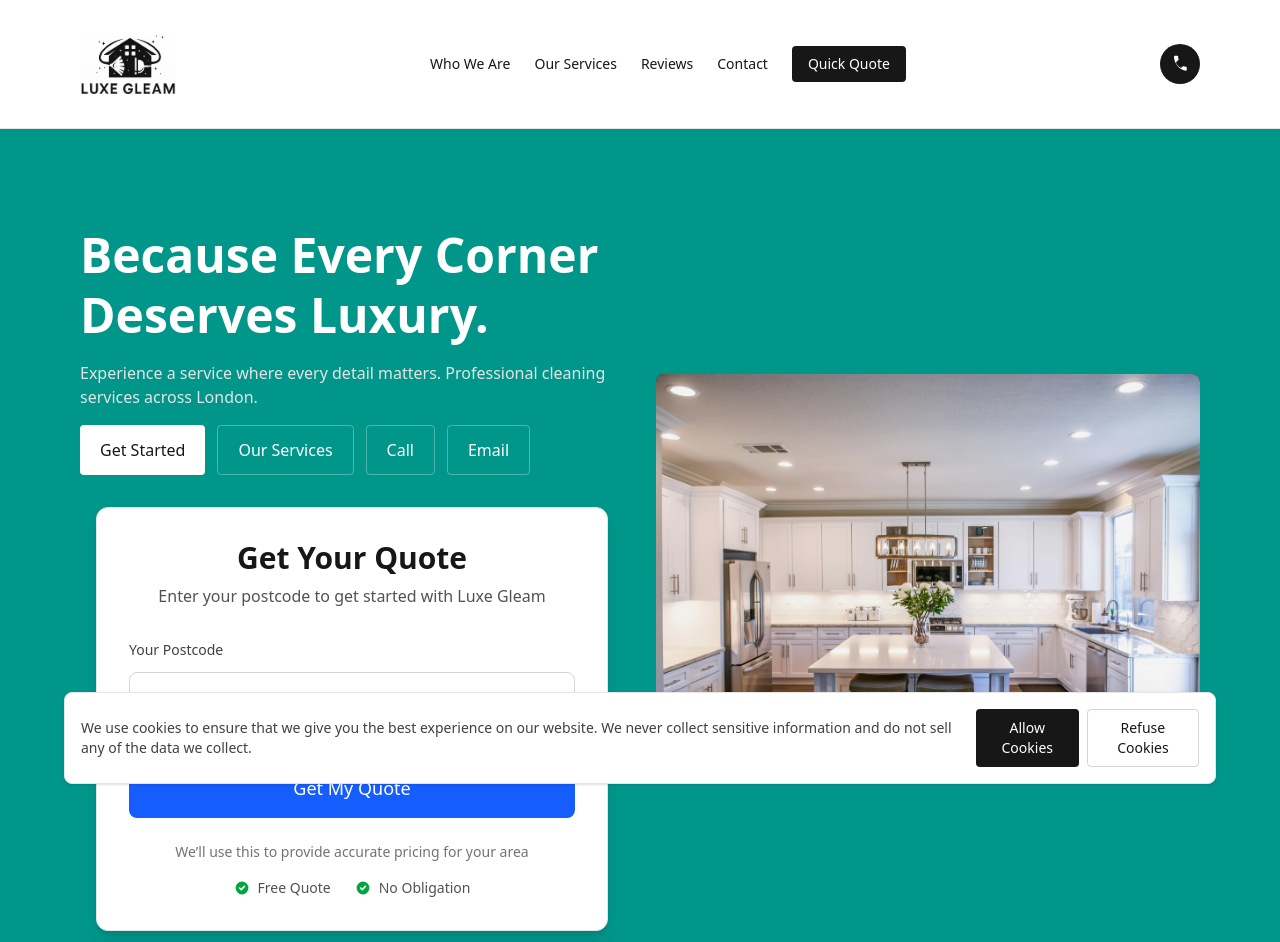
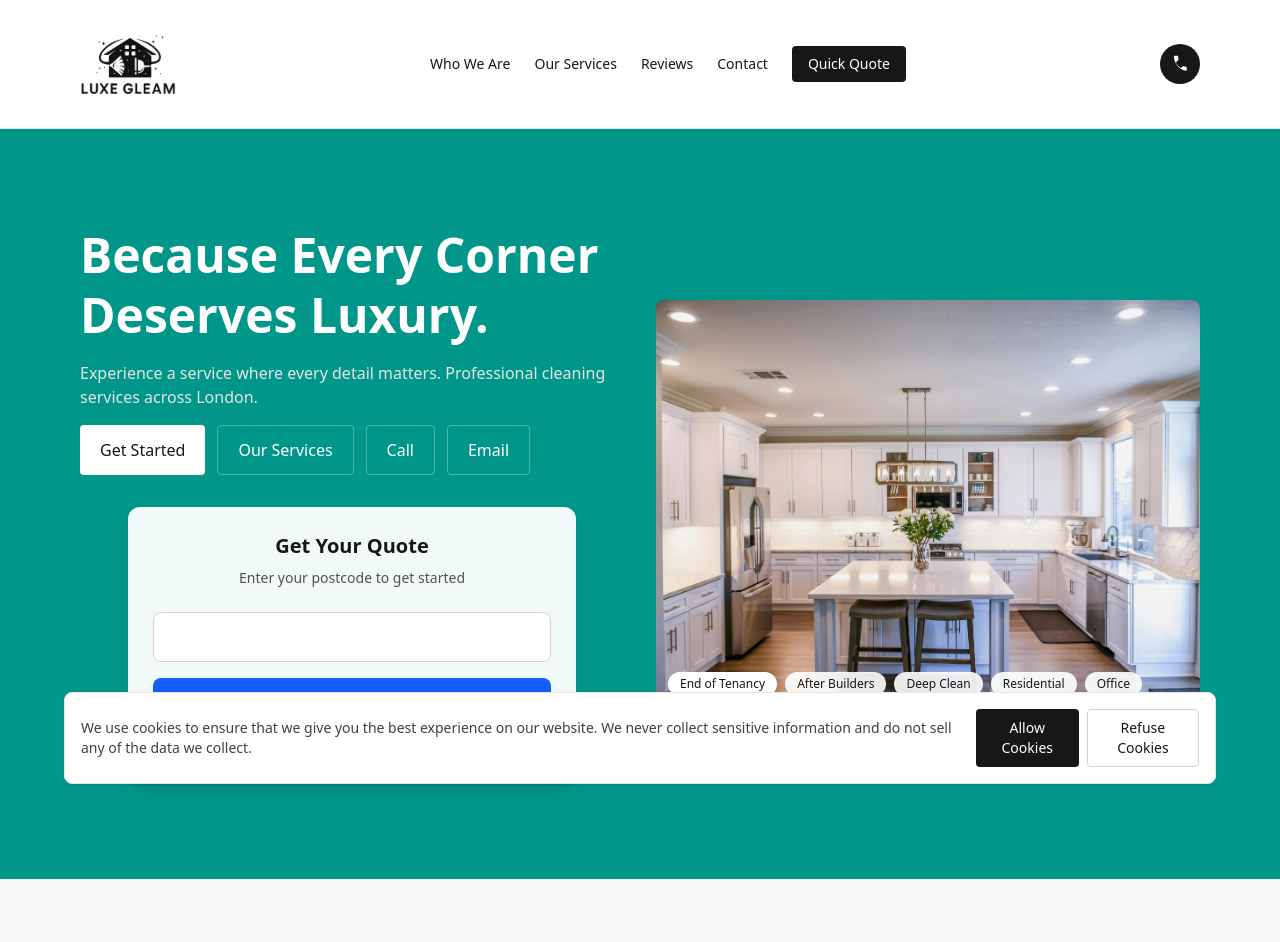
Before and after one commit to malikusama755/kaazhclean, a Next.js app: page / in a window 1280 px wide. Shown: the top 942 px of the page. Built offline with nearby package versions, Linux system fonts and the light colour scheme.

Commit message:
Update project with latest changes

```diff
--- a/src/app/quick-quote/page.tsx
+++ b/src/app/quick-quote/page.tsx
@@ -233,10 +233,10 @@ function QuickQuoteContent() {
       <div className="mx-auto max-w-4xl px-4 py-8">
         {/* Progress Bar */}
         <div className="mb-8">
-          <div className="flex items-center justify-center space-x-4 mb-6">
+          <div className="flex items-center justify-center space-x-2 sm:space-x-4 mb-6 overflow-x-auto">
             {[1, 2, 3, 4, 5].map((step) => (
-              <div key={step} className="flex items-center">
-                <div className={`w-8 h-8 rounded-full flex items-center justify-center text-sm font-medium ${
+              <div key={step} className="flex items-center flex-shrink-0">
+                <div className={`w-6 h-6 sm:w-8 sm:h-8 rounded-full flex items-center justify-center text-xs sm:text-sm font-medium ${
                   currentStep >= step
                     ? 'bg-blue-600 text-white'
                     : 'bg-neutral-200 text-neutral-600'
@@ -244,7 +244,7 @@ function QuickQuoteContent() {
                   {step}
                 </div>
                 {step < 5 && (
-                  <div className={`h-0.5 w-12 ${
+                  <div className={`h-0.5 w-6 sm:w-12 ${
                     currentStep > step ? 'bg-blue-600' : 'bg-neutral-200'
                   }`} />
                 )}
@@ -255,7 +255,7 @@ function QuickQuoteContent() {
 
         {/* Step 1: Customize Your Clean */}
         {currentStep === 1 && (
-          <div className="bg-white rounded-lg shadow-sm border border-neutral-200 p-8">
+          <div className="bg-white rounded-lg shadow-sm border border-neutral-200 p-4 sm:p-8">
             <h1 className="text-2xl font-bold text-neutral-900 mb-6">Customise your clean</h1>
 
             {/* Postcode Input */}
@@ -417,22 +417,22 @@ function QuickQuoteContent() {
             {/* Extra Tasks */}
             <div className="mb-8">
               <h3 className="text-lg font-medium text-neutral-900 mb-4">Extra tasks (optional)</h3>
-              <div className="grid grid-cols-2 md:grid-cols-3 gap-4">
+              <div className="grid grid-cols-2 sm:grid-cols-3 gap-3 sm:gap-4">
                 {extraTaskOptions.map((task) => (
                   <button
                     key={task.id}
                     type="button"
                     onClick={() => handleExtraTaskToggle(task.id)}
-                    className={`p-6 rounded-lg border-2 text-center transition-all hover:shadow-md ${
+                    className={`p-4 sm:p-6 rounded-lg border-2 text-center transition-all hover:shadow-md ${
                       extraTasks.includes(task.id)
                         ? 'border-blue-600 bg-blue-50'
                         : 'border-neutral-200 hover:border-neutral-300'
                     }`}
                   >
-                    <div className="flex justify-center mb-3">
+                    <div className="flex justify-center mb-2 sm:mb-3">
                       {task.icon}
                     </div>
-                    <div className="text-sm font-medium text-neutral-900">{task.name}</div>
+                    <div className="text-xs sm:text-sm font-medium text-neutral-900">{task.name}</div>
                   </button>
                 ))}
               </div>
@@ -456,15 +456,15 @@ function QuickQuoteContent() {
 
         {/* Step 2: Service Selection & Duration */}
         {currentStep === 2 && (
-          <div className="bg-white rounded-lg shadow-sm border border-neutral-200 p-8">
+          <div className="bg-white rounded-lg shadow-sm border border-neutral-200 p-4 sm:p-8">
             <h1 className="text-2xl font-bold text-neutral-900 mb-6">What type of clean do you need?</h1>
 
-            <div className="grid gap-4 md:grid-cols-2 mb-8">
+            <div className="grid gap-4 grid-cols-1 sm:grid-cols-2 mb-8">
               {services.map((service) => (
                 <button
                   key={service.id}
                   onClick={() => setSelectedService(service.id)}
-                  className={`p-6 rounded-lg border-2 text-left transition-all hover:shadow-md ${
+                  className={`p-4 sm:p-6 rounded-lg border-2 text-left transition-all hover:shadow-md ${
                     selectedService === service.id
                       ? 'border-blue-600 bg-blue-50'
                       : 'border-neutral-200 hover:border-neutral-300'
@@ -473,9 +473,9 @@ function QuickQuoteContent() {
                   <div className="flex justify-center mb-3">
                     {service.icon}
                   </div>
-                  <h3 className="font-semibold text-lg mb-2">{service.name}</h3>
-                  <p className="text-sm text-neutral-600 mb-2">{service.desc}</p>
-                  <p className="text-blue-600 font-medium">{service.price}</p>
+                  <h3 className="font-semibold text-base sm:text-lg mb-2">{service.name}</h3>
+                  <p className="text-xs sm:text-sm text-neutral-600 mb-2">{service.desc}</p>
+                  <p className="text-blue-600 font-medium text-sm sm:text-base">{service.price}</p>
                 </button>
               ))}
             </div>
@@ -492,7 +492,7 @@ function QuickQuoteContent() {
                   </p>
                 </div>
 
-                <div className="grid grid-cols-3 md:grid-cols-4 gap-3 max-w-2xl mx-auto">
+                <div className="grid grid-cols-2 sm:grid-cols-3 md:grid-cols-4 gap-3 max-w-2xl mx-auto">
                   {durationOptions.map((duration) => (
                     <button
                       key={duration}
@@ -505,7 +505,8 @@ function QuickQuoteContent() {
                           : 'border-neutral-200 hover:border-neutral-300'
                       }`}
                     >
-                      {duration}
+                      <div className="font-medium text-sm sm:text-base">{duration}h</div>
+                      <div className="text-xs text-neutral-500">£{durationPrices[duration]}/h</div>
                     </button>
                   ))}
                 </div>
@@ -532,7 +533,7 @@ function QuickQuoteContent() {
 
         {/* Step 3: Time and Parking Selection */}
         {currentStep === 3 && (
-          <div className="bg-white rounded-lg shadow-sm border border-neutral-200 p-8">
+          <div className="bg-white rounded-lg shadow-sm border border-neutral-200 p-4 sm:p-8">
             <h1 className="text-2xl font-bold text-neutral-900 mb-6">What time would you like the cleaning team to arrive?</h1>
 
             <div className="space-y-3 mb-8">
@@ -597,7 +598,7 @@ function QuickQuoteContent() {
 
         {/* Step 4: Options Selection */}
         {currentStep === 4 && (
-          <div className="bg-white rounded-lg shadow-sm border border-neutral-200 p-8">
+          <div className="bg-white rounded-lg shadow-sm border border-neutral-200 p-4 sm:p-8">
             <h1 className="text-2xl font-bold text-neutral-900 mb-6">Customize Your Service</h1>
             <p className="text-neutral-600 mb-8">Choose your preferences and see the pricing</p>
 
@@ -694,7 +695,7 @@ function QuickQuoteContent() {
 
         {/* Step 5: Customer Details */}
         {currentStep === 5 && (
-          <div className="bg-white rounded-lg shadow-sm border border-neutral-200 p-8">
+          <div className="bg-white rounded-lg shadow-sm border border-neutral-200 p-4 sm:p-8">
             <h1 className="text-2xl font-bold text-neutral-900 mb-6">Your Details</h1>
             <p className="text-neutral-600 mb-8">We&rsquo;ll use this information to contact you with your quote</p>
 
--- a/src/components/PostcodeInput.tsx
+++ b/src/components/PostcodeInput.tsx
@@ -16,49 +16,43 @@ export default function PostcodeInput() {
   }
 
   return (
-    <div className="bg-white rounded-xl shadow-lg border border-neutral-200 p-8 max-w-lg mx-auto">
-      <div className="text-center mb-8">
-        <h2 className="text-3xl font-bold text-neutral-900 mb-2">Get Your Quote</h2>
-        <p className="text-neutral-600">Enter your postcode to get started with Luxe Gleam</p>
+    <div className="bg-white/95 backdrop-blur-sm rounded-xl shadow-lg border border-white/20 p-6 max-w-md mx-auto">
+      <div className="text-center mb-6">
+        <h3 className="text-xl font-bold text-neutral-900 mb-2">Get Your Quote</h3>
+        <p className="text-neutral-600 text-sm">Enter your postcode to get started</p>
       </div>
 
-      <form onSubmit={handleSubmit} className="space-y-6">
+      <form onSubmit={handleSubmit} className="space-y-4">
         <div>
-          <label htmlFor="postcode" className="block text-sm font-medium text-neutral-700 mb-3">
-            Your Postcode
-          </label>
           <input
             type="text"
             id="postcode"
             value={postcode}
             onChange={(e) => setPostcode(e.target.value)}
             placeholder="e.g. SE9 6DR"
-            className="w-full px-4 py-4 border border-neutral-300 rounded-lg focus:ring-2 focus:ring-blue-500 focus:border-transparent text-center text-lg font-medium"
+            className="w-full px-4 py-3 border border-neutral-300 rounded-lg focus:ring-2 focus:ring-blue-500 focus:border-transparent text-center text-base font-medium bg-white"
             required
           />
         </div>
 
         <button
           type="submit"
-          className="w-full bg-blue-600 text-white py-4 px-6 rounded-lg font-medium hover:bg-blue-700 transition-colors text-lg"
+          className="w-full bg-blue-600 text-white py-3 px-6 rounded-lg font-medium hover:bg-blue-700 transition-colors"
         >
           Get My Quote
         </button>
       </form>
 
-      <div className="mt-6 text-center">
-        <p className="text-sm text-neutral-500">
-          We&rsquo;ll use this to provide accurate pricing for your area
-        </p>
-        <div className="flex items-center justify-center mt-4 space-x-6 text-sm text-neutral-600">
+      <div className="mt-4 text-center">
+        <div className="flex items-center justify-center space-x-4 text-xs text-neutral-600">
           <div className="flex items-center">
-            <svg className="w-4 h-4 text-green-600 mr-2" fill="currentColor" viewBox="0 0 20 20">
+            <svg className="w-3 h-3 text-green-600 mr-1" fill="currentColor" viewBox="0 0 20 20">
               <path fillRule="evenodd" d="M10 18a8 8 0 100-16 8 8 0 000 16zm3.707-9.293a1 1 0 00-1.414-1.414L9 10.586 7.707 9.293a1 1 0 00-1.414 1.414l2 2a1 1 0 001.414 0l4-4z" clipRule="evenodd"/>
             </svg>
             Free Quote
           </div>
           <div className="flex items-center">
-            <svg className="w-4 h-4 text-green-600 mr-2" fill="currentColor" viewBox="0 0 20 20">
+            <svg className="w-3 h-3 text-green-600 mr-1" fill="currentColor" viewBox="0 0 20 20">
               <path fillRule="evenodd" d="M10 18a8 8 0 100-16 8 8 0 000 16zm3.707-9.293a1 1 0 00-1.414-1.414L9 10.586 7.707 9.293a1 1 0 00-1.414 1.414l2 2a1 1 0 001.414 0l4-4z" clipRule="evenodd"/>
             </svg>
             No Obligation
```
